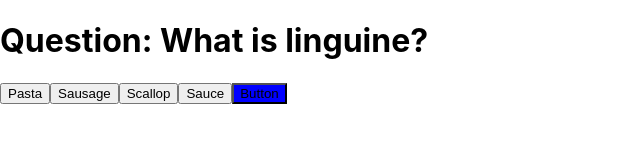
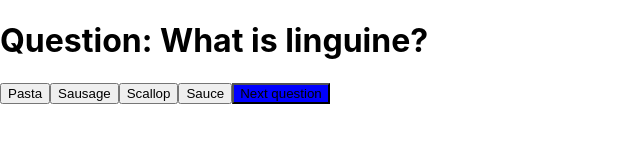
Before and after one commit to fridamaria/project-redux-quiz-hippos, a React (Create React App) app: page / in a window 1280 px wide. Shown: the top 160 px of the page, without its empty margins (0-640 px from the left). Built offline with nearby package versions, Linux system fonts and the light colour scheme.

Commit message:
fixt next button/submit button

```diff
--- a/src/components/Button.js
+++ b/src/components/Button.js
@@ -1,12 +1,12 @@
 import React from 'react'
 import styled from 'styled-components'
 
-export const Button = () => {
+export const Button = ({ onClick, buttonTitle }) => {
 
   return (
-    <QuizButton>Button</QuizButton>
+    <QuizButton
+      onClick={onClick}>{buttonTitle}</QuizButton>
   )
-
 }
 
 const QuizButton = styled.button`
--- a/src/components/CurrentQuestion.js
+++ b/src/components/CurrentQuestion.js
@@ -1,6 +1,7 @@
 import React, { useState } from 'react'
 import { useSelector, useDispatch } from 'react-redux'
 import styled from 'styled-components'
+import { quiz } from 'reducers/quiz'
 import { Button } from './Button'
 
 export const CurrentQuestion = () => {
@@ -14,10 +15,10 @@ export const CurrentQuestion = () => {
     return <h1>Oh no! I could not find the current question!</h1>
   }
 
-  const handleOnSubmit = e => {
-    e.preventDefault()
-    dispatch(quiz.actions.submitAnswer({ questionId: 1, answerIndex: 3 }))
-  }
+  // const handleOnSubmit = (e) => {
+  //   e.preventDefault()
+  //   dispatch(quiz.actions.submitAnswer({ questionId: question.id, answerIndex: index }))
+  // }
 
   //fixa till dispatch questionId imorgon
 
@@ -28,12 +29,26 @@ export const CurrentQuestion = () => {
   return (
     <div>
       <Question>Question: {question.questionText}</Question>
-      {question.options.map((option, index) => (
-        <Option>
-          <input key={index} type='submit' id={index} name='option' value={option} onSubmit={handleOnSubmit} />
-        </Option>
-      ))}
-      <Button />
+      {
+
+        question.options.map((option, index) => (
+          <Option key={index}>
+            <input
+              type='button'
+              id={index}
+              name='option'
+              value={option}
+              onClick={() =>
+                dispatch(quiz.actions.submitAnswer({ questionId: question.id, answerIndex: index }))
+              } />
+          </Option>
+        ))
+
+      }
+      <Button
+        onClick={() => dispatch(quiz.actions.goToNextQuestion())}
+        buttonTitle='Next question' />
+
     </div>
   )
 }
--- a/src/reducers/quiz.js
+++ b/src/reducers/quiz.js
@@ -6,7 +6,7 @@ const questions = [
   { id: 2, questionText: 'Champagne is to sparkling wine what tequila is to...', options: ['Mezcal', 'Sotol', 'Raicilla', 'Pulque'], correctAnswerIndex: 0 },
   { id: 3, questionText: 'What is carbonade cooked in?', options: ['Water', 'Lard', 'Wine', 'Beer'], correctAnswerIndex: 3 },
   { id: 4, questionText: 'Which of the following is not a wine grape?', options: ['Merlot', 'Pinotage', 'Chablis', 'Zweigelt'], correctAnswerIndex: 2 },
-  { id: 5, questiontext: 'What is a Stockholmare?', options: ['A cookie', 'A person from Stockholm', 'A sausage', 'All of the above'], correctAnswerIndex: 2 },
+  { id: 5, questionText: 'What is a Stockholmare?', options: ['A cookie', 'A person from Stockholm', 'A sausage', 'All of the above'], correctAnswerIndex: 2 },
   { id: 6, questionText: 'Which one is not a berry?', options: ['Strawberry', 'Blueberry', 'Tomato', 'Avocado'], correctAnswerIndex: 0 },
   { id: 7, questionText: 'What is the national dish of Malmö?', options: ['Kebab', 'Pölse', 'Spettekaka', 'Falafel'], correctAnswerIndex: 3 },
   { id: 8, questionText: 'Which ingredient is not in a classic Princesscake?', options: ['Cream', 'jam', 'custard', 'marcipan'], correctAnswerIndex: 1 }
@@ -68,10 +68,10 @@ export const quiz = createSlice({
      * This action does not require a payload.
      */
     goToNextQuestion: (state) => {
-      if (state.currentQuesionIndex + 1 === state.questions.length) {
+      if (state.currentQuestionIndex + 1 === state.questions.length) {
         state.quizOver = true
       } else {
-        state.currentQuesionIndex += 1
+        state.currentQuestionIndex += 1
       }
     },
 
```
